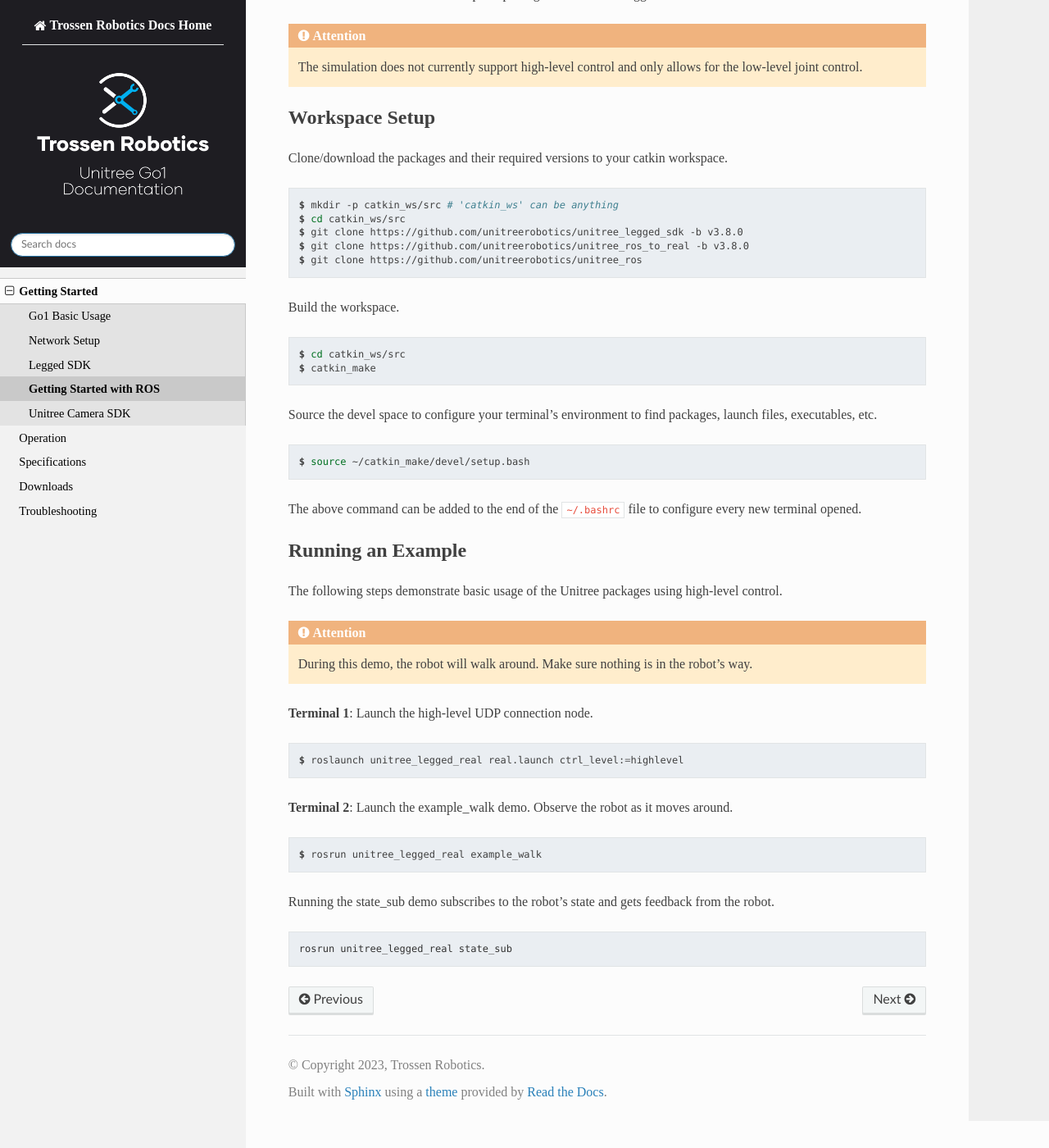
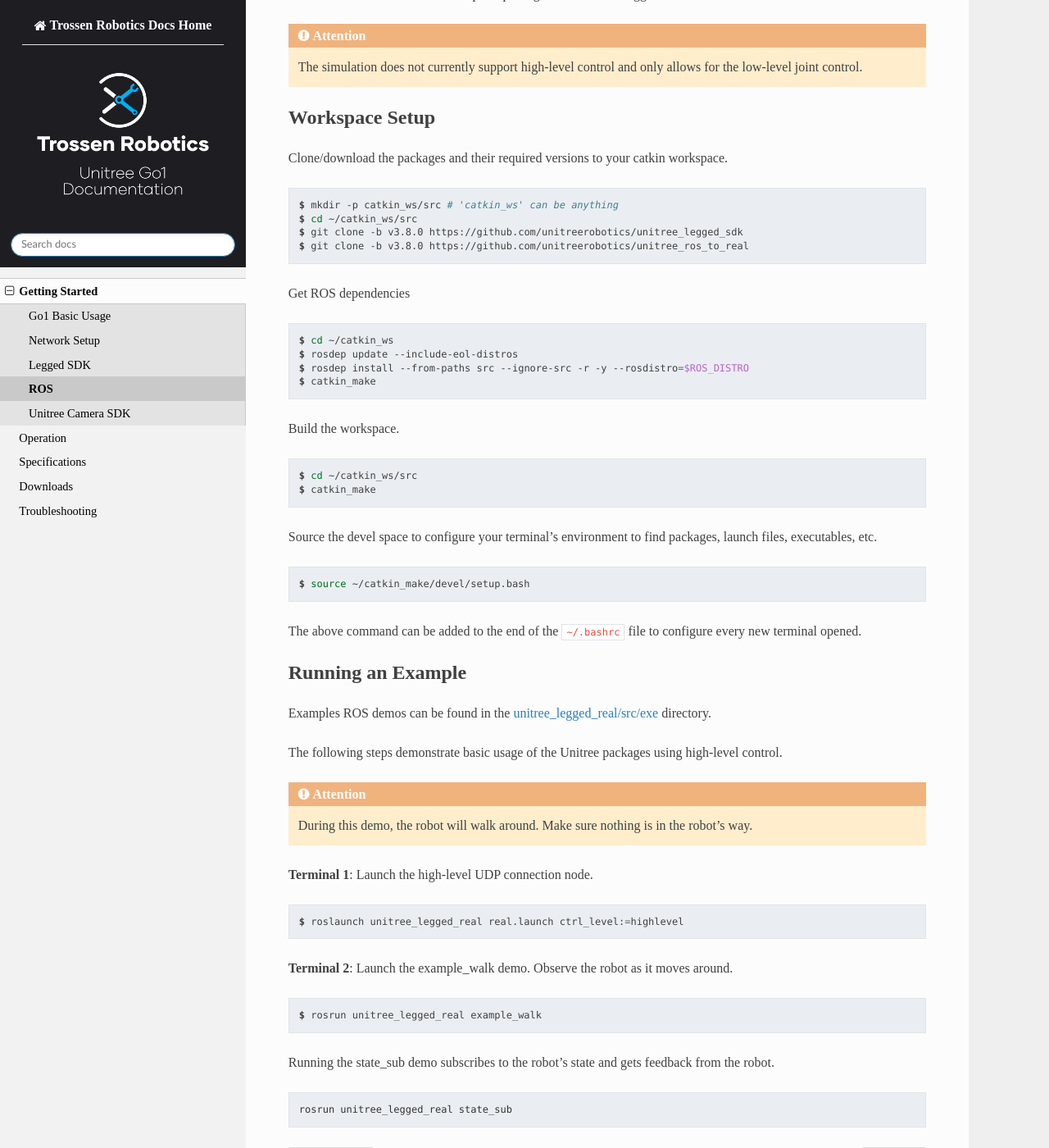
Before and after one commit to TrossenRobotics/unitree_go1_docs, a Sphinx documentation site: the page built from docs/getting_started/ros.rst, in a window 1280 px wide and 1400 px high, scrolled down 1017 px. Shown: the whole window at 82% size. Built offline with Sphinx 7.4.7 and the Read the Docs theme 2.0.0, drawn with Linux system fonts in a browser that asks for light colours; some web fonts are replaced; formulas are drawn with MathJax 3; before the commit the page ends 2384 px from its top, so only the background shows below that; some of the changed text lies outside the part shown.

Commit message:
Cleanup of ROS Getting Started guide

```diff
--- a/docs/getting_started/ros.rst
+++ b/docs/getting_started/ros.rst
@@ -1,6 +1,6 @@
-========================
-Getting Started with ROS
-========================
+===
+ROS
+===
 
 This guide is intended to help users get started using the Go1 EDU using ROS.
 
@@ -55,16 +55,24 @@
 .. code-block:: console
 
     $ mkdir -p catkin_ws/src # 'catkin_ws' can be anything
-    $ cd catkin_ws/src
-    $ git clone https://github.com/unitreerobotics/unitree_legged_sdk -b v3.8.0
-    $ git clone https://github.com/unitreerobotics/unitree_ros_to_real -b v3.8.0
-    $ git clone https://github.com/unitreerobotics/unitree_ros
+    $ cd ~/catkin_ws/src
+    $ git clone -b v3.8.0 https://github.com/unitreerobotics/unitree_legged_sdk
+    $ git clone -b v3.8.0 https://github.com/unitreerobotics/unitree_ros_to_real
+
+Get ROS dependencies
+
+.. code-block:: console
+
+    $ cd ~/catkin_ws
+    $ rosdep update --include-eol-distros
+    $ rosdep install --from-paths src --ignore-src -r -y --rosdistro=$ROS_DISTRO
+    $ catkin_make
 
 Build the workspace.
 
 .. code-block:: console
 
-    $ cd catkin_ws/src
+    $ cd ~/catkin_ws/src
     $ catkin_make
 
 Source the devel space to configure your terminal's environment to find packages, launch files, executables, etc.
@@ -77,6 +85,8 @@
 
 Running an Example
 ==================
+
+Examples ROS demos can be found in the `unitree_legged_real/src/exe`_ directory.
 
 The following steps demonstrate basic usage of the Unitree packages using high-level control.
 
@@ -105,3 +115,5 @@
 .. code-block:: console
 
     rosrun unitree_legged_real state_sub
+
+.. _`unitree_legged_real/src/exe`: https://github.com/unitreerobotics/unitree_ros_to_real/tree/v3.8.0/unitree_legged_real/src/exe
```
